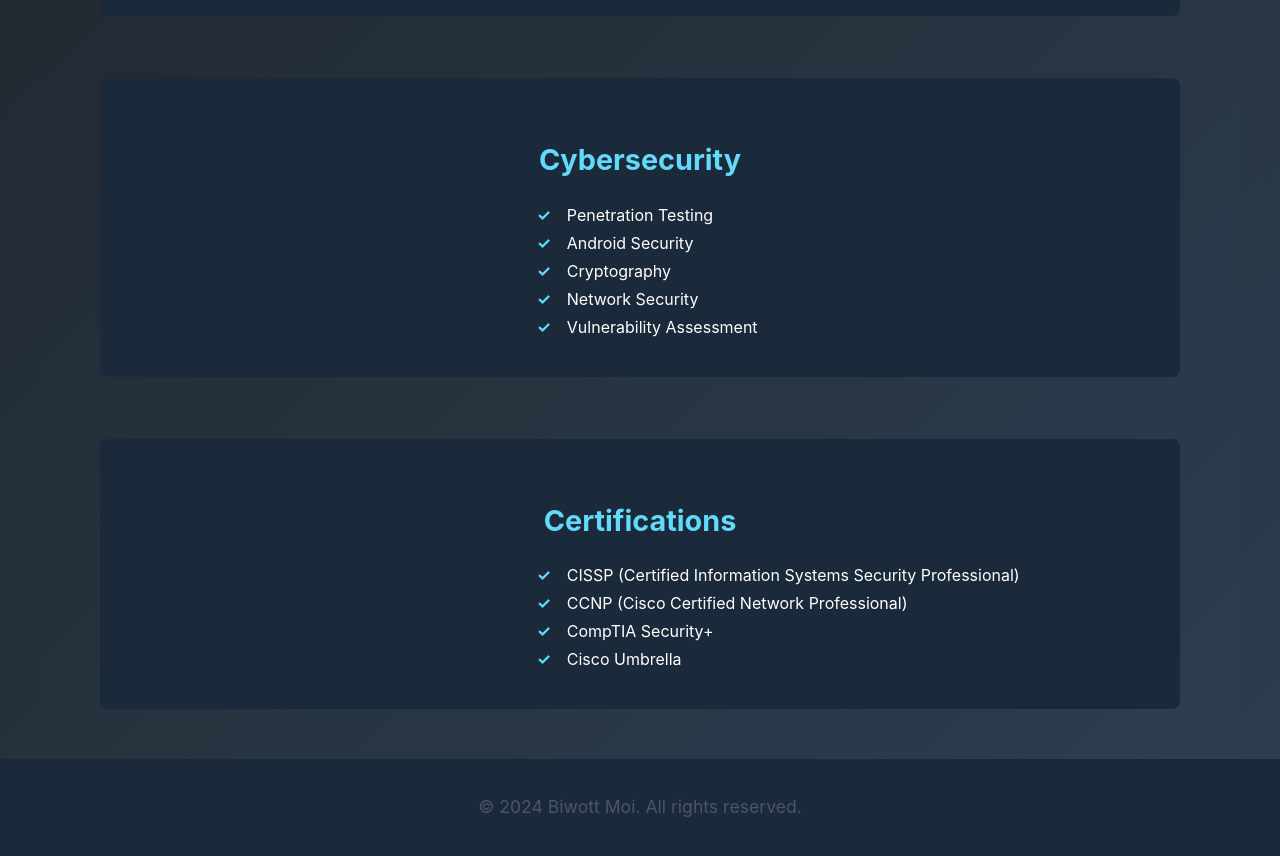
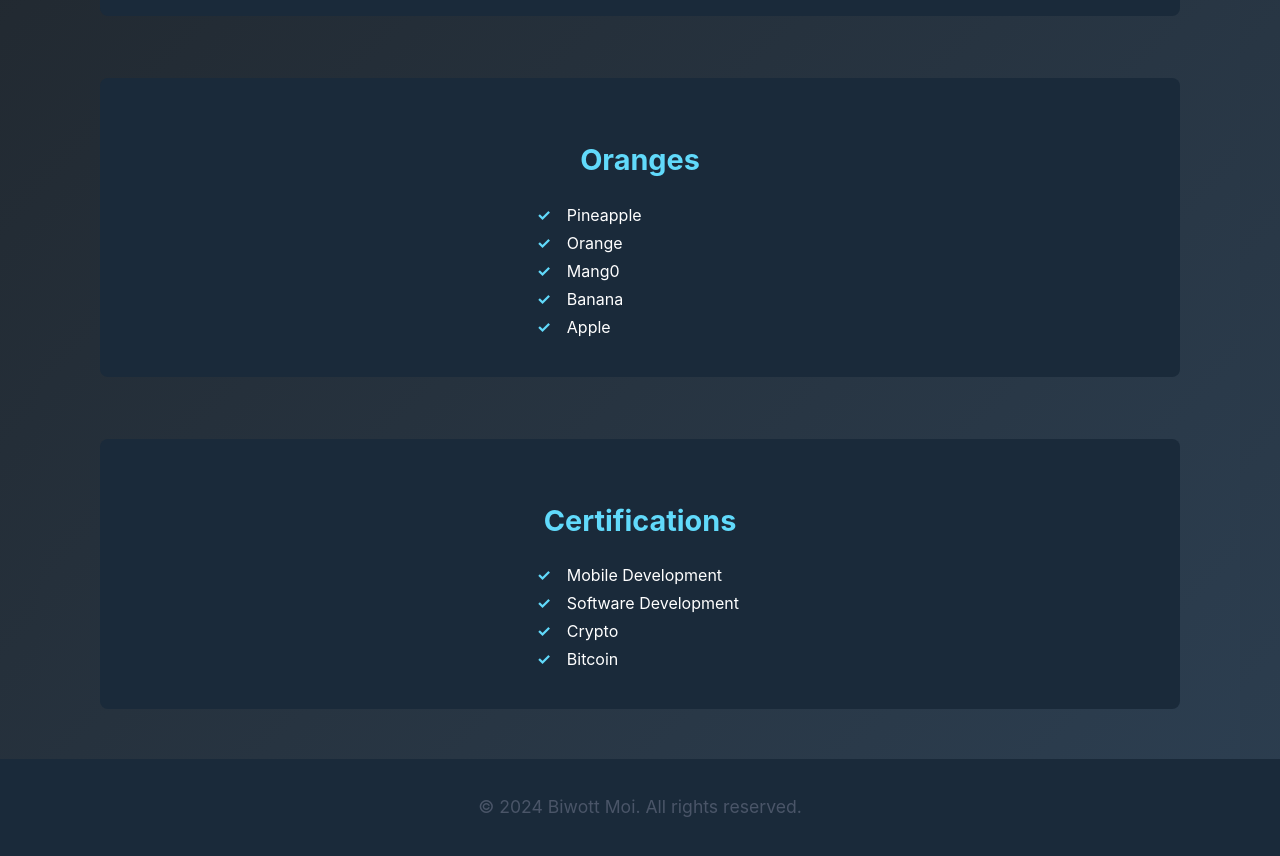
Before and after one commit to biwott77/Biwott, a React (Create React App) app: page / in a window 1280 px wide. Shown: the part 1660-2516 px from the top of the page. Built offline with nearby package versions, Linux system fonts and the light colour scheme.

Commit message:
Initial commit

```diff
--- a/src/Frontend/Home.js
+++ b/src/Frontend/Home.js
@@ -7,7 +7,7 @@
 
 const HomePage = () => {
   const [text] = useTypewriter({
-    words: ['Developer', 'Designer', 'Creator', 'Cybersecurity Specialist'],
+    words: ['Developer', 'Designer', 'Creator', 'Surgeon', 'Specialist'],
     loop: true,
     typeSpeed: 70,
     deleteSpeed: 50,
@@ -19,7 +19,7 @@
   const [certHover, setCertHover] = useState(false);
 
   const [webDevTyping] = useTypewriter({
-    words: ['HTML', 'CSS', 'JavaScript', 'MySQL', 'Django', 'React'],
+    words: ['HTML', 'CSS', 'JavaScript', 'MySQL', 'Swift', 'Kotlin', 'Assembly', 'React'],
     loop: true,
     typeSpeed: 70,
     deleteSpeed: 50,
@@ -27,7 +27,7 @@
   });
 
   const [cyberSecTyping] = useTypewriter({
-    words: ['Penetration Testing', 'Android Security', 'Cryptography', 'Network Security', 'Vulnerability Assessment'],
+    words: ["Traininf", 'Vendor-Training', 'In-house'],
     loop: true,
     typeSpeed: 70,
     deleteSpeed: 50,
@@ -35,7 +35,7 @@
   });
 
   const [certTyping] = useTypewriter({
-    words: ['CISSP', 'CCNP', 'CompTIA Security+', 'Cisco Umbrella'],
+    words: ['Umbrella', 'Moi'],
     loop: true,
     typeSpeed: 70,
     deleteSpeed: 50,
@@ -130,15 +130,15 @@
                   <Cursor cursorColor='white' />
                 </>
               ) : (
-                'Cybersecurity'
+                'Oranges'
               )}
             </h3>
             <ul>
-              <li>Penetration Testing</li>
-              <li>Android Security</li>
-              <li>Cryptography</li>
-              <li>Network Security</li>
-              <li>Vulnerability Assessment</li>
+              <li>Pineapple</li>
+              <li>Orange</li>
+              <li>Mang0</li>
+              <li>Banana</li>
+              <li>Apple</li>
             </ul>
           </div>
 
@@ -158,10 +158,10 @@
               )}
             </h3>
             <ul>
-              <li>CISSP (Certified Information Systems Security Professional)</li>
-              <li>CCNP (Cisco Certified Network Professional)</li>
-              <li>CompTIA Security+</li>
-              <li>Cisco Umbrella</li>
+              <li>Mobile Development</li>
+              <li>Software Development</li>
+              <li>Crypto</li>
+              <li>Bitcoin</li>
             </ul>
           </div>
         </div>
--- a/src/styles/Navbar.css
+++ b/src/styles/Navbar.css
@@ -152,6 +152,8 @@
     width: 40px;
     height: 40px;
     margin-left: -5px;
+    position: relative;
+    left: 3px;
   }
 
   .navbar-links a {
```
